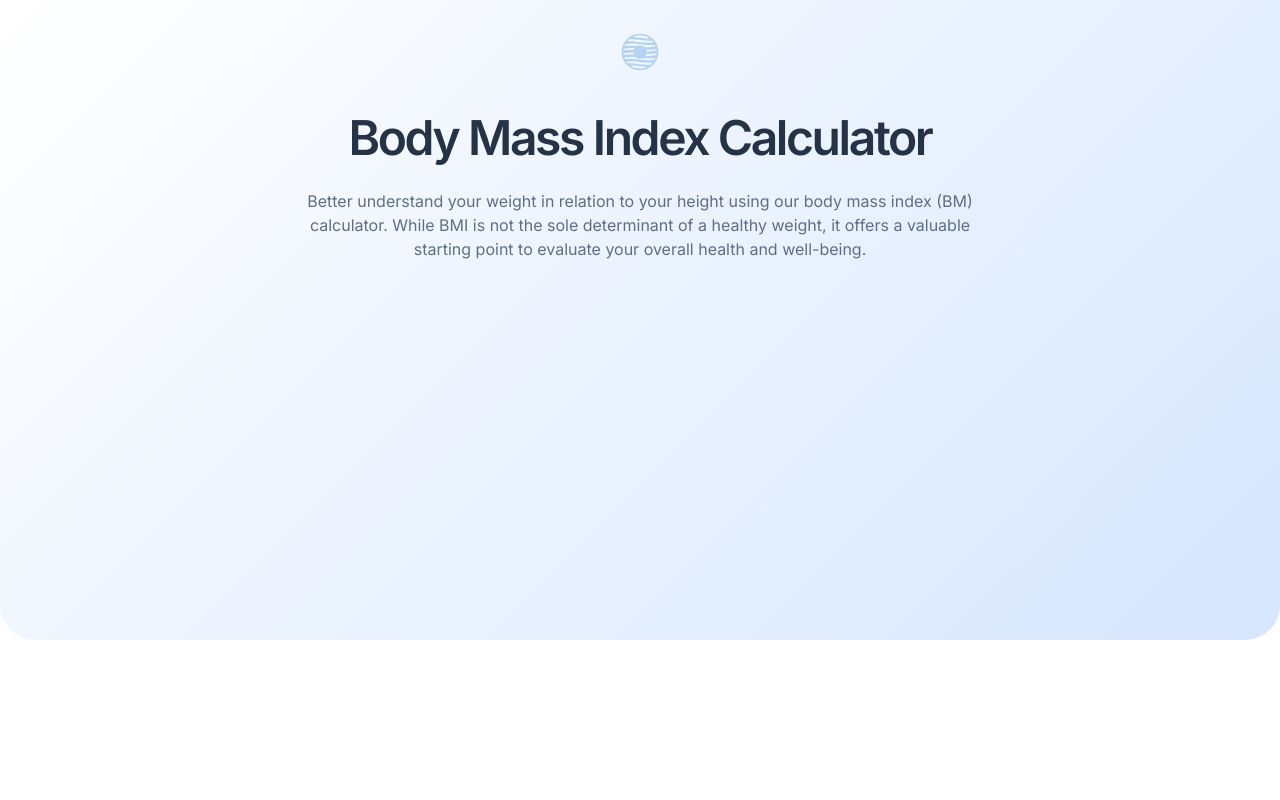
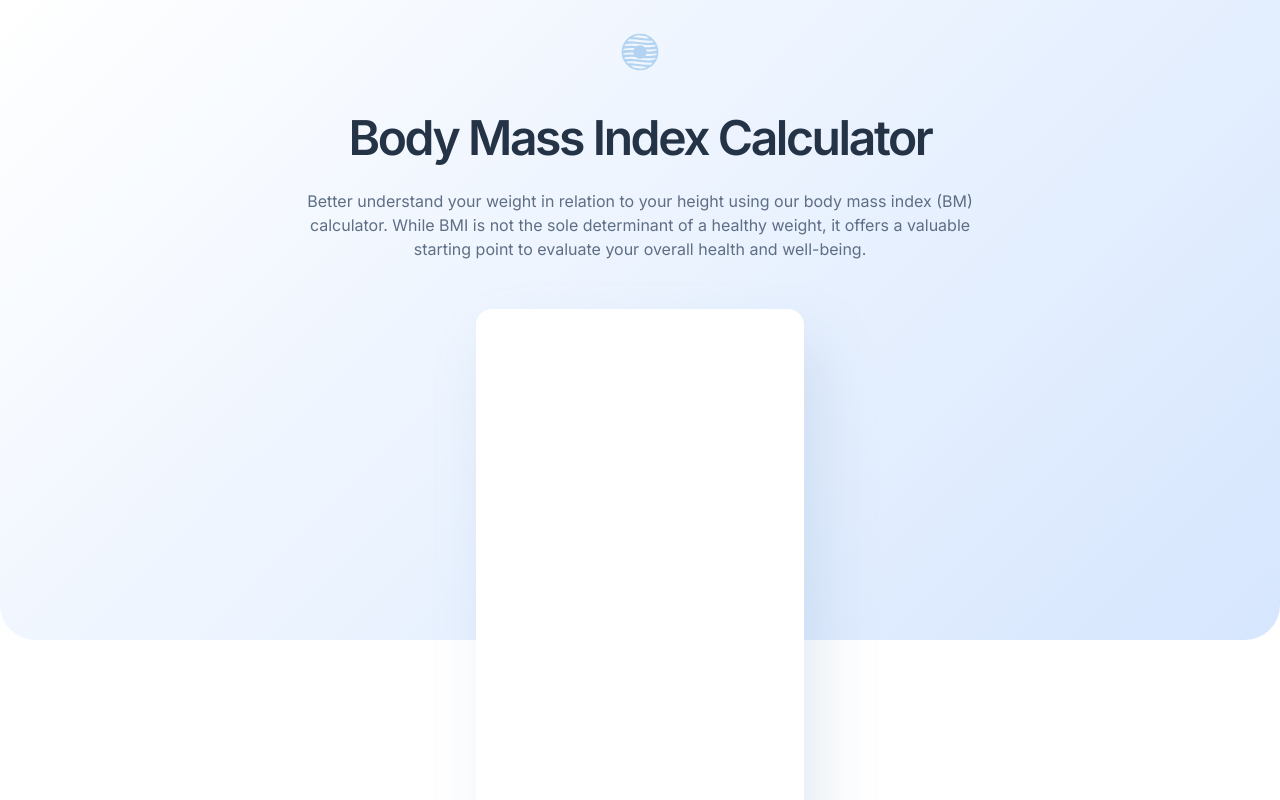
Before and after one commit to Urichcool/BMI-Calculator, a React (Create React App) app: page / in a window 1280 px wide. Shown: the top 800 px of the page. Built offline with nearby package versions, Linux system fonts and the light colour scheme.

Commit message:
Created-calculator-container

```diff
--- a/public/index.html
+++ b/public/index.html
@@ -27,7 +27,7 @@
     <link rel="preconnect" href="https://fonts.googleapis.com">
 <link rel="preconnect" href="https://fonts.gstatic.com" crossorigin>
 <link href="https://fonts.googleapis.com/css2?family=Inter:wght@400;600&display=swap" rel="stylesheet">
-    <title>React App</title>
+    <title>BMI Calculator</title>
   </head>
   <body>
     <noscript>You need to enable JavaScript to run this app.</noscript>
--- a/src/App.tsx
+++ b/src/App.tsx
@@ -4,7 +4,11 @@ import HeroHeader from './components/Hero/HeroHeader';
 function App() {
   return (
     <div className="App">
-      <HeroHeader/>
+
+      <div className="container">
+        <HeroHeader />
+
+      </div>
     </div>
   );
 }
--- /dev/null
+++ b/src/components/Hero/HeroCalculatorForm.jsx
@@ -0,0 +1,7 @@
+import React from 'react';
+
+function HeroCalculatorForm(props) {
+    return <div className="hero-header-calculator-form-container"></div>;
+}
+
+export default HeroCalculatorForm;
--- a/src/components/Hero/HeroHeader.jsx
+++ b/src/components/Hero/HeroHeader.jsx
@@ -1,9 +1,12 @@
 import React from 'react';
 import LogoSvg from '../../images/icons/LogoSvg';
+import HeroCalculatorForm from './HeroCalculatorForm';
 
 function HeroHeader() {
-    return (
-      <header className="hero-header-background">
+  return (
+    <>
+      <div className="hero-header-background"></div>
+      <header>
         <div className="hero-header-container">
           <LogoSvg />
           <h1 className="font_heading_l hero-header-title">
@@ -15,9 +18,11 @@ function HeroHeader() {
             determinant of a healthy weight, it offers a valuable starting point
             to evaluate your overall health and well-being.
           </p>
+          <HeroCalculatorForm />
         </div>
       </header>
-    );
+    </>
+  );
 }
 
 export default HeroHeader;
--- /dev/null
+++ b/src/scss/base/_container.scss
@@ -0,0 +1,17 @@
+@import "../mixins/mixins";
+
+.container {
+  width: 100%;
+  margin: 0 auto;
+  padding-left: 24px;
+  padding-right: 24px;
+  max-width: 375px;
+
+  @include tablet {
+    max-width: 768px;
+  }
+  @include desktop {
+    max-width: 1440px;
+
+  }
+}
--- a/src/scss/base/_index.scss
+++ b/src/scss/base/_index.scss
@@ -1 +1,2 @@
-@import "base"
+@import "base";
+@import "container"
--- /dev/null
+++ b/src/scss/components/hero-header/_hero-header-calculator-form.scss
@@ -0,0 +1,8 @@
+.hero-header-calculator-form-container {
+  margin-top: 48px;
+  width: 328px;
+  height: 649px;
+  background-color: $pure_white;
+  box-shadow: 16px 32px 56px 0px rgba(143, 174, 207, 0.25);
+  border-radius: 16px;
+}
--- a/src/scss/components/hero-header/_hero-header.scss
+++ b/src/scss/components/hero-header/_hero-header.scss
@@ -10,11 +10,14 @@
     align-items: flex-start;
     justify-content: flex-start;
     padding-top: 76px;
-    padding-left: 116px;
   }
 }
 
 .hero-header-background {
+  position: absolute;
+  top: 0;
+  left: 0;
+  z-index: -1;
   width: 100%;
   height: 640px;
   background: linear-gradient(315deg, #d6e6fe 0%, rgba(214, 252, 254, 0) 100%);
@@ -22,7 +25,7 @@
   @include desktop {
     width: 978px;
     height: 737px;
-    margin-left: 24px;
+    left: 24px;
   }
 }
 
--- a/src/scss/components/hero-header/_index.scss
+++ b/src/scss/components/hero-header/_index.scss
@@ -1 +1,2 @@
-@import "hero-header"
+@import "hero-header";
+@import "hero-header-calculator-form"
```
Also changed, not shown: 2 other files (tests, documents, lock files or other folders).
